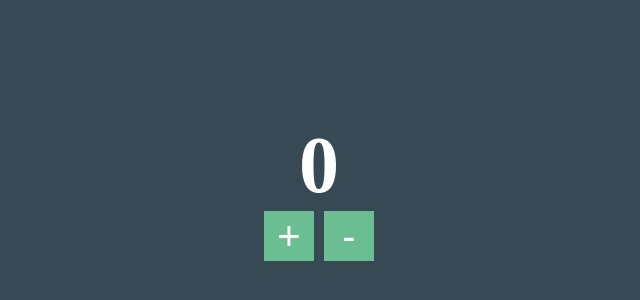
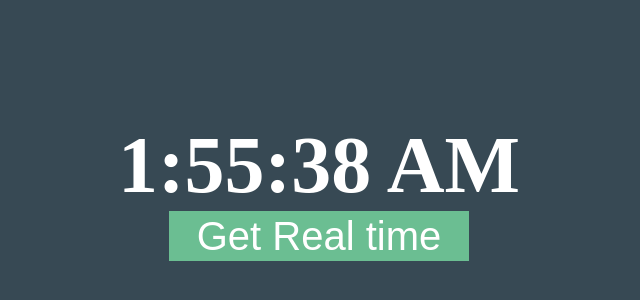
Before and after one commit to saibun/Learn-React, a React (Create React App) app: page / in a window 1280 px wide. Shown: the part 80-380 px from the top of the page, without its empty margins (321-961 px from the left). Built offline with nearby package versions, Linux system fonts and the light colour scheme; a web font is replaced by a local one.

Commit message:
digital clock code

```diff
--- /dev/null
+++ b/src/DigitalClock/clock.css
@@ -0,0 +1,28 @@
+*{
+    margin: 0;
+    padding: 0;
+    box-sizing: border-box;
+}
+
+body{
+    background-color: #374954;
+}
+.container{
+    color: #ffff;
+    text-align: center;
+    margin-top: 200px;
+}
+h1{
+    font-size: 80px;
+    color: #ffff;
+}
+button{
+    background-color: #6BBE92;
+    color: #ffff;
+    width: 300px;
+    height: 50px;
+    font-size: 2.5rem;
+    border: 0;
+
+    cursor: pointer;
+}
--- /dev/null
+++ b/src/DigitalClock/clock.jsx
@@ -0,0 +1,18 @@
+import "./clock.css"
+import { useState } from "react";
+
+function Clock(){
+    const [time,setNow] = useState(new Date().toLocaleTimeString());
+    function handleClick(){
+        setNow(new Date().toLocaleTimeString());
+
+    }
+    setInterval(handleClick,1000);
+
+    //let date = new Date().toLocaleTimeString();
+    return(<div className="container">
+        <h1>{time}</h1>
+        <button onClick={handleClick}>Get Real time</button>
+    </div>)
+}
+export default Clock;
--- a/src/index.js
+++ b/src/index.js
@@ -8,7 +8,8 @@ import ReactDOM from 'react-dom/client';
 // import Contact from './cards/Contact';
 //import AllContactsList from './Contact_Cards/AllContactsList';
 //import WelcomePage from './LoginSystem/WelcomePage';
-import Count from './count_increase_decrease/count';
+//import Count from './count_increase_decrease/count';
+import Clock from './DigitalClock/clock';
 
 
 const root = ReactDOM.createRoot(document.getElementById('root'));
@@ -22,7 +23,8 @@ root.render(
     {/* <Contact/> */}
     {/* <AllContactsList /> */}
     {/* <WelcomePage /> */}
-    <Count/>
+    {/* <Count/> */}
+    <Clock />
 
 
 
```
